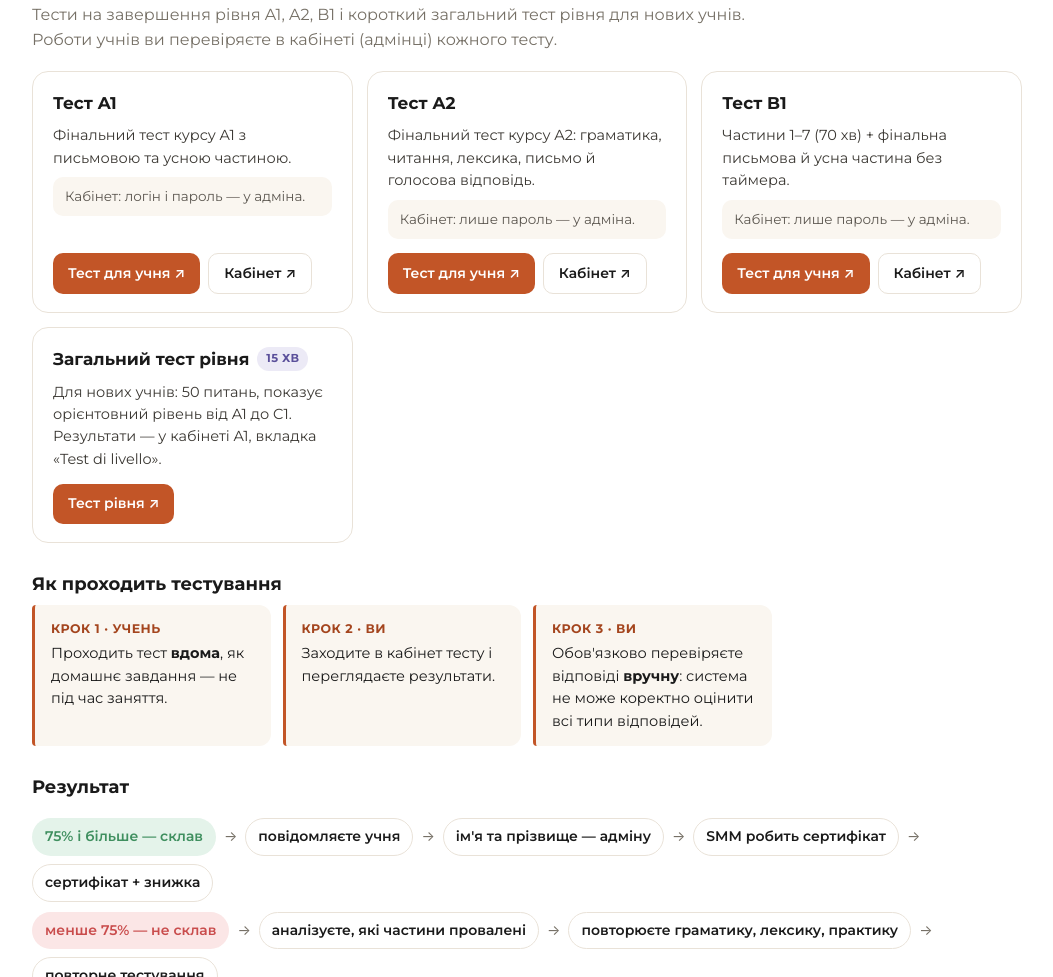
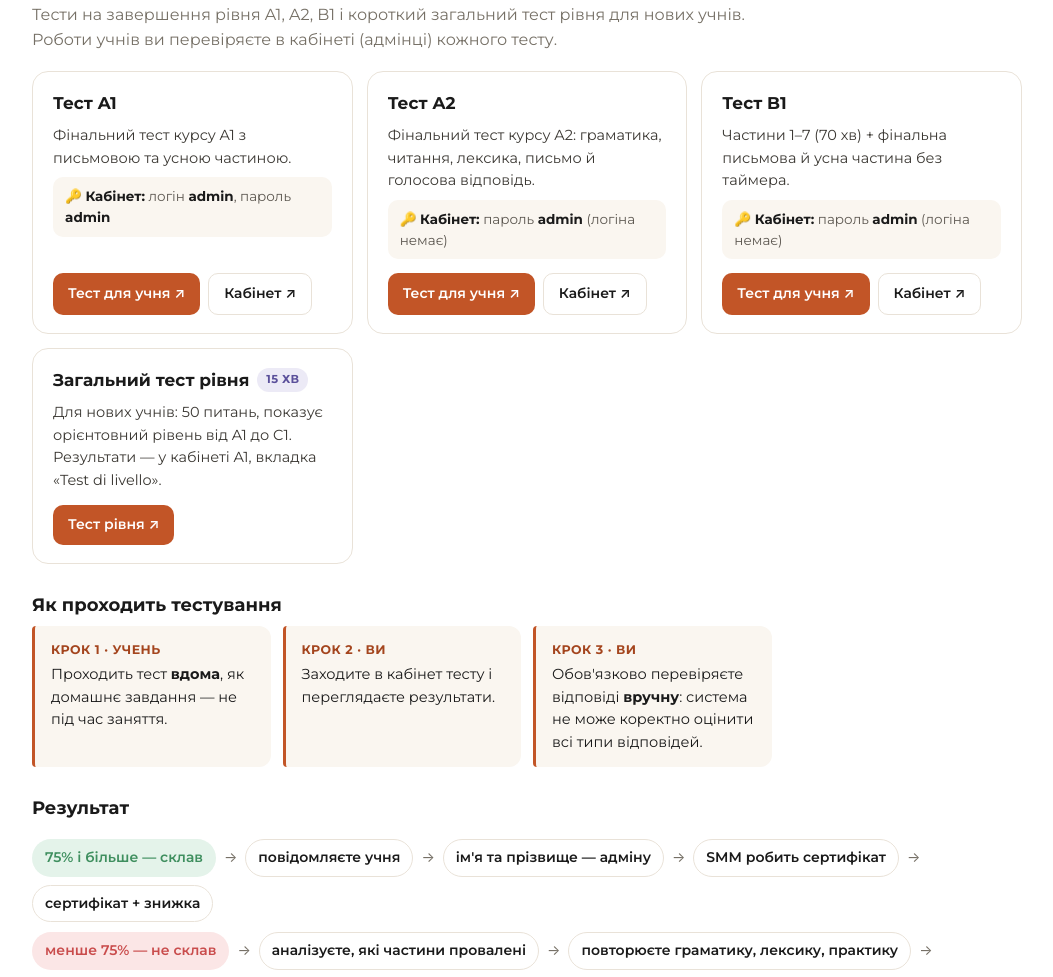
Before and after one commit to 2sstacie5-wq/italica-test-platform, a website: page public/baza/index.html in a window 1280 px wide. Shown: the part 4802-5779 px from the top of the page, without its empty margins (136-1189 px from the left). Drawn offline with Linux system fonts and the light colour scheme.

Commit message:
Baza: add test cabinet logins
Co-Authored-By: Claude Opus 5.5 <noreply@anthropic.com>
Claude-Session: https://claude.ai/code/session_01L7pWTybxsTGFuEy3rxhFRN

```diff
--- a/public/baza/index.html
+++ b/public/baza/index.html
@@ -237,13 +237,13 @@ footer{max-width:1080px;margin:0 auto;padding:0 22px 40px;color:var(--muted);fon
   <p class="lead">Тести на завершення рівня A1, A2, B1 і короткий загальний тест рівня для нових учнів. Роботи учнів ви перевіряєте в кабінеті (адмінці) кожного тесту.</p>
   <div class="grid">
     <div class="card"><h3>Тест A1</h3><p>Фінальний тест курсу A1 з письмовою та усною частиною.</p>
-      <div class="access">Кабінет: логін і пароль — у адміна.</div>
+      <div class="access">🔑 <b>Кабінет:</b> логін <b>admin</b>, пароль <b>admin</b></div>
       <div class="btns"><a class="btn" href="https://italica-test.onrender.com" target="_blank" rel="noopener">Тест для учня ↗</a><a class="btn ghost" href="https://italica-test.onrender.com/admin" target="_blank" rel="noopener">Кабінет ↗</a></div></div>
     <div class="card"><h3>Тест A2</h3><p>Фінальний тест курсу A2: граматика, читання, лексика, письмо й голосова відповідь.</p>
-      <div class="access">Кабінет: лише пароль — у адміна.</div>
+      <div class="access">🔑 <b>Кабінет:</b> пароль <b>admin</b> (логіна немає)</div>
       <div class="btns"><a class="btn" href="https://italica-a2-test.onrender.com" target="_blank" rel="noopener">Тест для учня ↗</a><a class="btn ghost" href="https://italica-a2-test.onrender.com/admin" target="_blank" rel="noopener">Кабінет ↗</a></div></div>
     <div class="card"><h3>Тест B1</h3><p>Частини 1–7 (70 хв) + фінальна письмова й усна частина без таймера.</p>
-      <div class="access">Кабінет: лише пароль — у адміна.</div>
+      <div class="access">🔑 <b>Кабінет:</b> пароль <b>admin</b> (логіна немає)</div>
       <div class="btns"><a class="btn" href="https://italica-b1-test.onrender.com" target="_blank" rel="noopener">Тест для учня ↗</a><a class="btn ghost" href="https://italica-b1-test.onrender.com/admin" target="_blank" rel="noopener">Кабінет ↗</a></div></div>
     <div class="card"><h3>Загальний тест рівня <span class="tag alt">15 хв</span></h3><p>Для нових учнів: 50 питань, показує орієнтовний рівень від A1 до C1. Результати — у кабінеті A1, вкладка «Test di livello».</p>
       <div class="btns"><a class="btn" href="https://italica-test.onrender.com/livello" target="_blank" rel="noopener">Тест рівня ↗</a></div></div>
```
